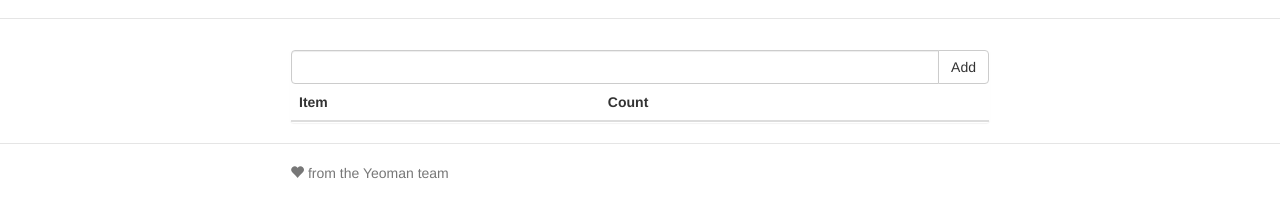
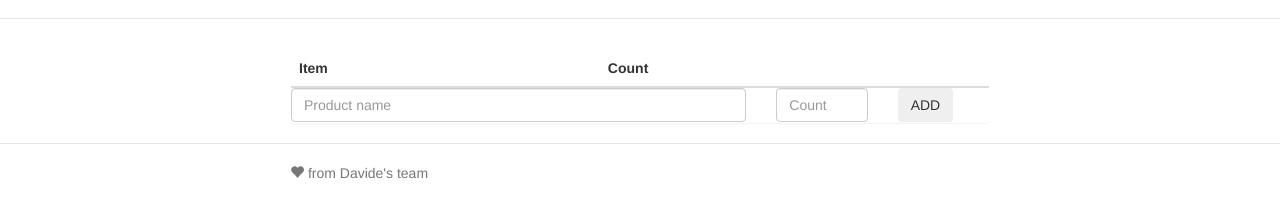
Before and after one commit to kasper189/inventory-fe, a website: page app/index.html in a window 1280 px wide. Shown: the part 54-272 px from the top of the page. Drawn offline with nearby package versions, Linux system fonts and the light colour scheme; some packages are replaced by stand-ins of ours; files that its build step writes are made by us from their sources; no server answers.

Commit message:
Added possibility to insert new product

```diff
--- a/app/index.html
+++ b/app/index.html
@@ -14,6 +14,8 @@
     <!-- build:css(.tmp) styles/main.css -->
     <link rel="stylesheet" href="styles/main.css">
     <!-- endbuild -->
+
+    <script src="scripts/helpers.js"></script>
 
   </head>
   <body ng-app="inventoryFeApp">
@@ -55,7 +57,7 @@
 
     <div class="footer">
       <div class="container">
-        <p><span class="glyphicon glyphicon-heart"></span> from the Yeoman team</p>
+        <p><span class="glyphicon glyphicon-heart"></span> from Davide's team</p>
       </div>
     </div>
 
--- a/app/scripts/controllers/main.js
+++ b/app/scripts/controllers/main.js
@@ -16,10 +16,18 @@ angular.module('inventoryFeApp')
         $scope.inventory_list = data;
     });
 
-//    $scope.inventory_list =
-//      [
-//        { item: "Bagnoschiuma", count: 2 },
-//        { item: "Dentifricio", count: 3 }
-//      ]
+    //$scope.addItem = function(item, count) {
+    //  $scope.inventory_list.push( { item: item.toUpperCase(), count: count } );
+    //}
+
+    $scope.addItem = function(item, count)
+    {
+      var newProduct = { item: item.toUpperCase(), count: count }
+      $http.post('http://inventory-backend.herokuapp.com/inventory', newProduct)
+        .success(function (newProduct)
+        {
+          $scope.inventory_list.push(newProduct);
+        });
+    }
 
 }]);
--- /dev/null
+++ b/app/scripts/helpers.js
@@ -0,0 +1,5 @@
+function ClearFields()
+{
+  document.getElementById("id_item").value = "";
+  document.getElementById("id_count").value = "";
+}
--- a/app/views/main.html
+++ b/app/views/main.html
@@ -1,10 +1,4 @@
 <div class="panel">
-  <div class="input-group">
-    <input class="form-control" />
-    <span class="input-group-btn">
-      <button class="btn btn-default">Add</button>
-    </span>
-  </div>
 
   <table class="table table-striped">
     <thead>
@@ -20,4 +14,18 @@
       </tr>
     </tbody>
   </table>
+
+
+  <div class="row">
+    <div class="col-md-8">
+      <input type="text" id="id_item" class="form-control" placeholder="Product name" ng-model="item" >
+    </div>
+    <div class="col-md-2">
+      <input type="text" id="id_count" class="form-control" placeholder="Count" ng-model="count" >
+    </div>
+    <div class="col-md-1">
+      <button class="btn btn-secondary" type="button" onclick="ClearFields();" ng-click="addItem(item, count)">ADD</button>
+    </div>
+  </div>
+
 </div>
```
